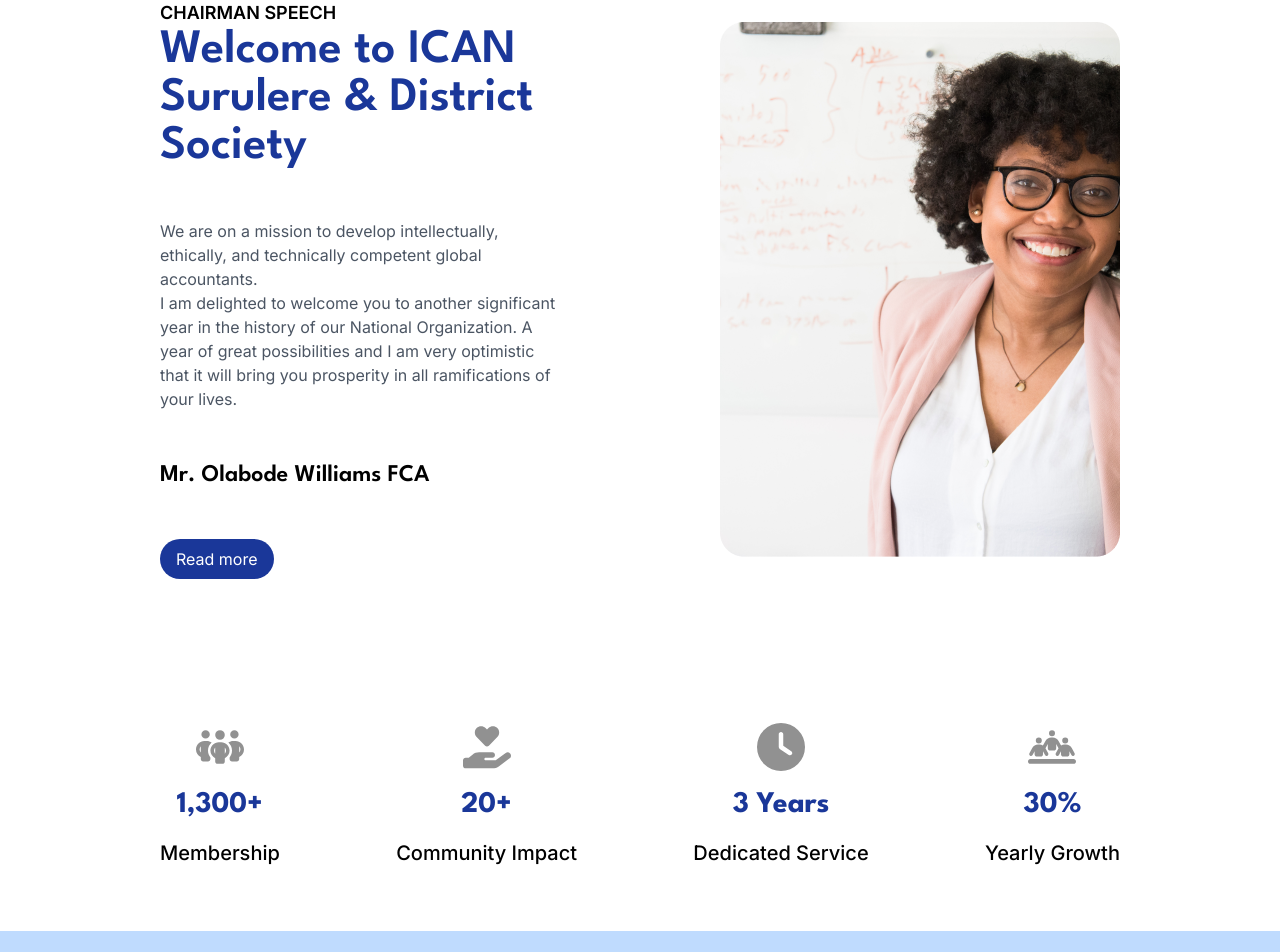
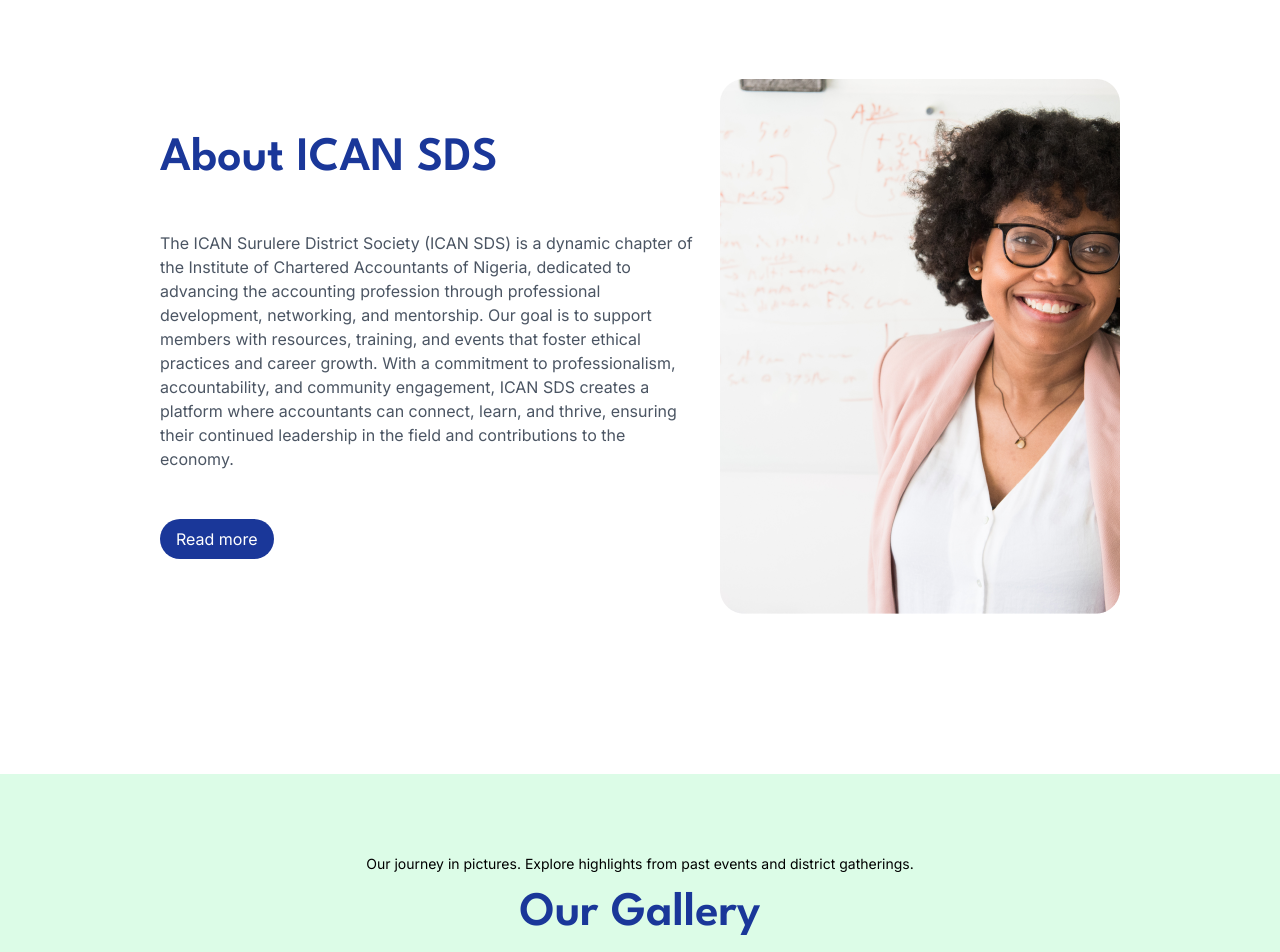
Before and after one commit to Edema-wxd/ican-frontend, a Next.js app: page / in a window 1280 px wide. Shown: the part 800-1752 px from the top of the page. Built offline with nearby package versions, Linux system fonts and the light colour scheme; a web font is replaced by a local one.

Commit message:
Edited the home page

```diff
--- a/package.json
+++ b/package.json
@@ -13,6 +13,7 @@
     "@heroicons/react": "^2.2.0",
     "@radix-ui/react-accordion": "^1.2.2",
     "@radix-ui/react-dropdown-menu": "^2.1.2",
+    "@radix-ui/react-navigation-menu": "^1.2.2",
     "@radix-ui/react-slot": "^1.1.0",
     "@radix-ui/react-tabs": "^1.1.1",
     "@types/downloadjs": "^1.4.6",
--- a/src/app/page.tsx
+++ b/src/app/page.tsx
@@ -5,7 +5,7 @@
 
 import Gallery from "../components/Gallery";
 import Speech from "../components/Speech";
-import Infocard from "@/components/genui/Infocard";
+// import Infocard from "@/components/genui/Infocard";
 
 export default function Home() {
   return (
@@ -28,13 +28,14 @@
           </div>
         </Heroimg>
         <Speech />
+        <Gallery />
+
         <Metrics />
-
+{/*
         <Infocard
           title={"Our District Activity"}
           subtitle={"ICAN SURULERE DISTRICT"}
-        />
-        <Gallery />
+        /> */}
 
         <Cta />
       </main>
--- a/src/components/Gallery.jsx
+++ b/src/components/Gallery.jsx
@@ -11,8 +11,8 @@
 function Gallery() {
   // Gallery component containing a carousel and image cards based on usage, Add specs for dynamic usage w apis
   return (
-    <div className="w-full bg-white flex flex-col gap-10 p-12 sm:p-20">
-      <div className="flex flex-col justify-start text-left items-start">
+    <div className="w-full bg-green-100 flex flex-col gap-10 p-12 sm:p-20">
+      <div className="flex flex-col justify-center gap-4 text-center items-center">
         <p className=" p-0 text-sm font-sans w-fit text-black ">
           Our journey in pictures. Explore highlights from past events and
           district gatherings.
--- a/src/components/Metrics.jsx
+++ b/src/components/Metrics.jsx
@@ -10,7 +10,7 @@
 
 function Metrics() {
   return (
-    <div className=" flex flex-wrap flex-row justify-between w-full p-4 sm:py-16 sm:px-40 gap-10 items-center">
+    <div className=" flex flex-wrap flex-row justify-between w-full p-4 sm:p-20 lg:40 gap-10 items-center">
       <div className="flex  items-center flex-col gap-4 w-fit ">
         <FaPeopleGroup className="fill-[#919191] w-12 h-12" />
         <h5 className="  text-2xl sm:text-3xl text-primary font-mono font-bold  ">
--- a/src/components/Speech.jsx
+++ b/src/components/Speech.jsx
@@ -4,27 +4,26 @@
 function Speech() {
   // The Speech component for the landing page
   return (
-    <div className=" p-4 sm:py-20 sm:px-40 bg-white flex flex-col sm:flex-row gap-40 justify-between items-center w-full h-fit ">
+    <div className=" p-4 sm:p-20 lg:p-40 bg-white flex flex-col sm:flex-row gap-6 justify-between items-center w-full h-fit ">
       <div className="flex flex-col sm:w-[550px] gap-12 items-start text-left">
         <div className="gap-4 w-fit text-left">
-          <h6 className="text-black w-fit font-semibold text-sm sm:text-lg font-sans">
-            CHAIRMAN SPEECH
-          </h6>
           <h2 className="text-primary w-fit font-semibold text-4xl sm:text-5xl font-mono">
-            Welcome to ICAN Surulere & District Society
+            About ICAN SDS
           </h2>
         </div>
         <p className="text-sans font-normal text-base text-gray-600">
-          We are on a mission to develop intellectually, ethically, and
-          technically competent global accountants. <br /> I am delighted to
-          welcome you to another significant year in the history of our National
-          Organization. A year of great possibilities and I am very optimistic
-          that it will bring you prosperity in all ramifications of your lives.
+          The ICAN Surulere District Society (ICAN SDS) is a dynamic chapter of
+          the Institute of Chartered Accountants of Nigeria, dedicated to
+          advancing the accounting profession through professional development,
+          networking, and mentorship. Our goal is to support members with
+          resources, training, and events that foster ethical practices and
+          career growth. With a commitment to professionalism, accountability,
+          and community engagement, ICAN SDS creates a platform where
+          accountants can connect, learn, and thrive, ensuring their continued
+          leadership in the field and contributions to the economy.
         </p>
         {/* The Chairmans speach */}
-        <h5 className="text-black text-xl sm:text-2xl font-mono font-semibold">
-          Mr. Olabode Williams FCA
-        </h5>
+
         <button className="bg-primary sm:w-fit w-full rounded-full text-white py-2 px-4">
           Read more
         </button>
```
Also changed, not shown: 1 other file (tests, documents, lock files or other folders).
